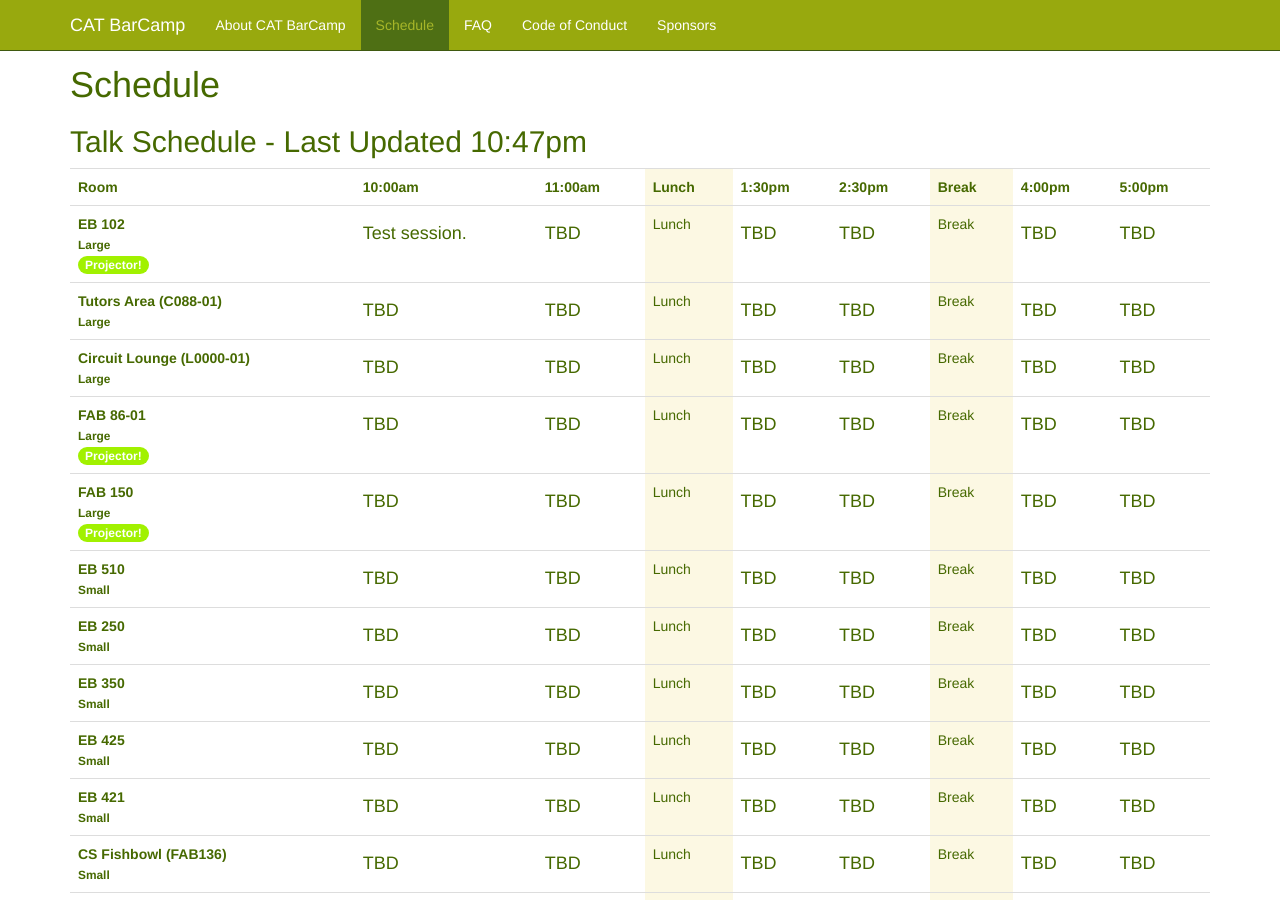
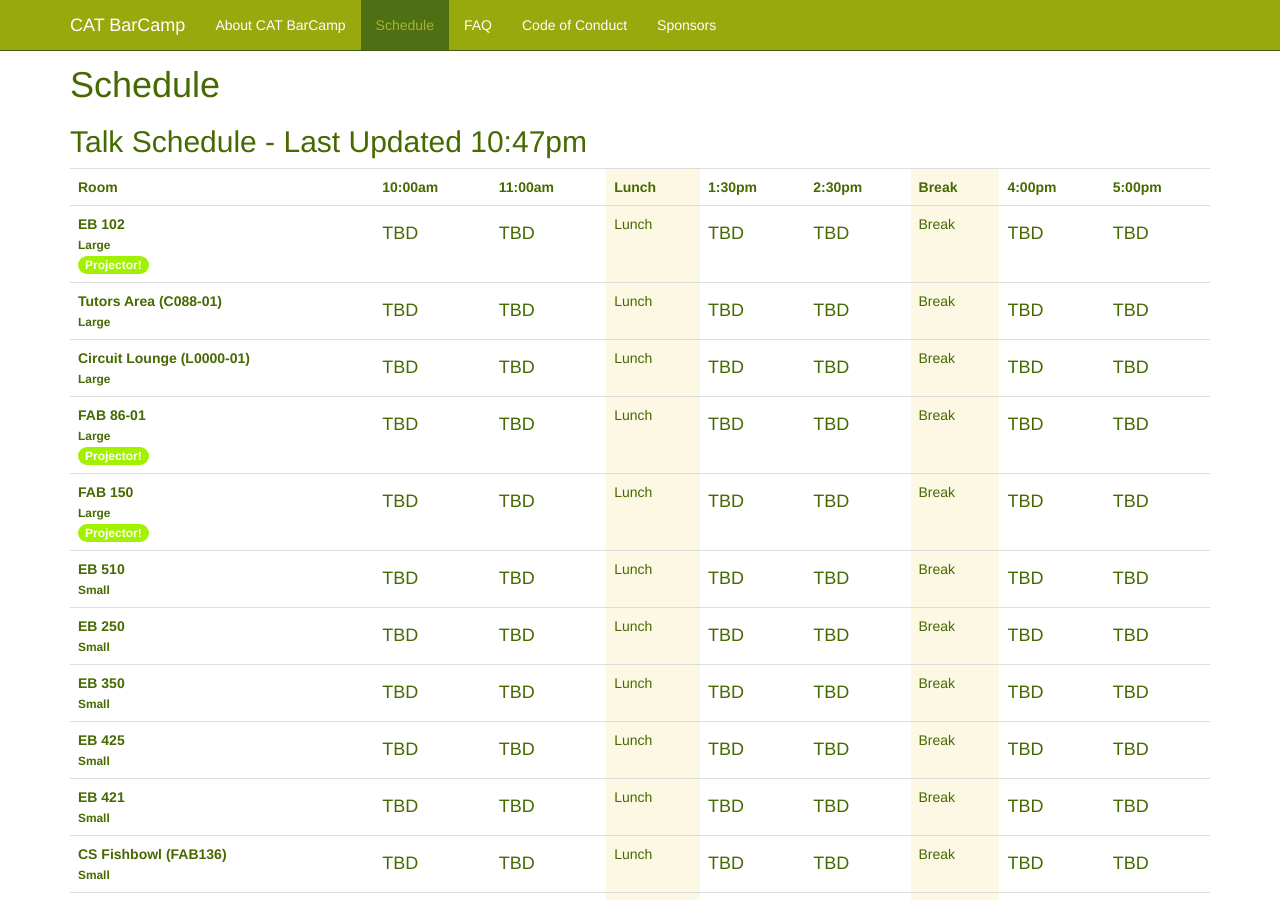
Before and after one commit to catbarcamp/catbarcamp.github.io, a Jekyll site: the page built from schedule.html, in a window 1280 px wide and 900 px high. Built offline with Jekyll 4.4.1, drawn with Linux system fonts in a browser that asks for light colours.

Commit message:
Automated schedule update.

```diff
--- a/schedule.html
+++ b/schedule.html
@@ -47,7 +47,7 @@ section: schedule
       <br>
       <span class="badge">Projector!</span>
     </th>
-    <td><h4>Test session.</h4></td>
+    <td><h4>TBD</h4></td>
     <td><h4>TBD</h4></td>
     <td class="bg-warning">
       Lunch
```
